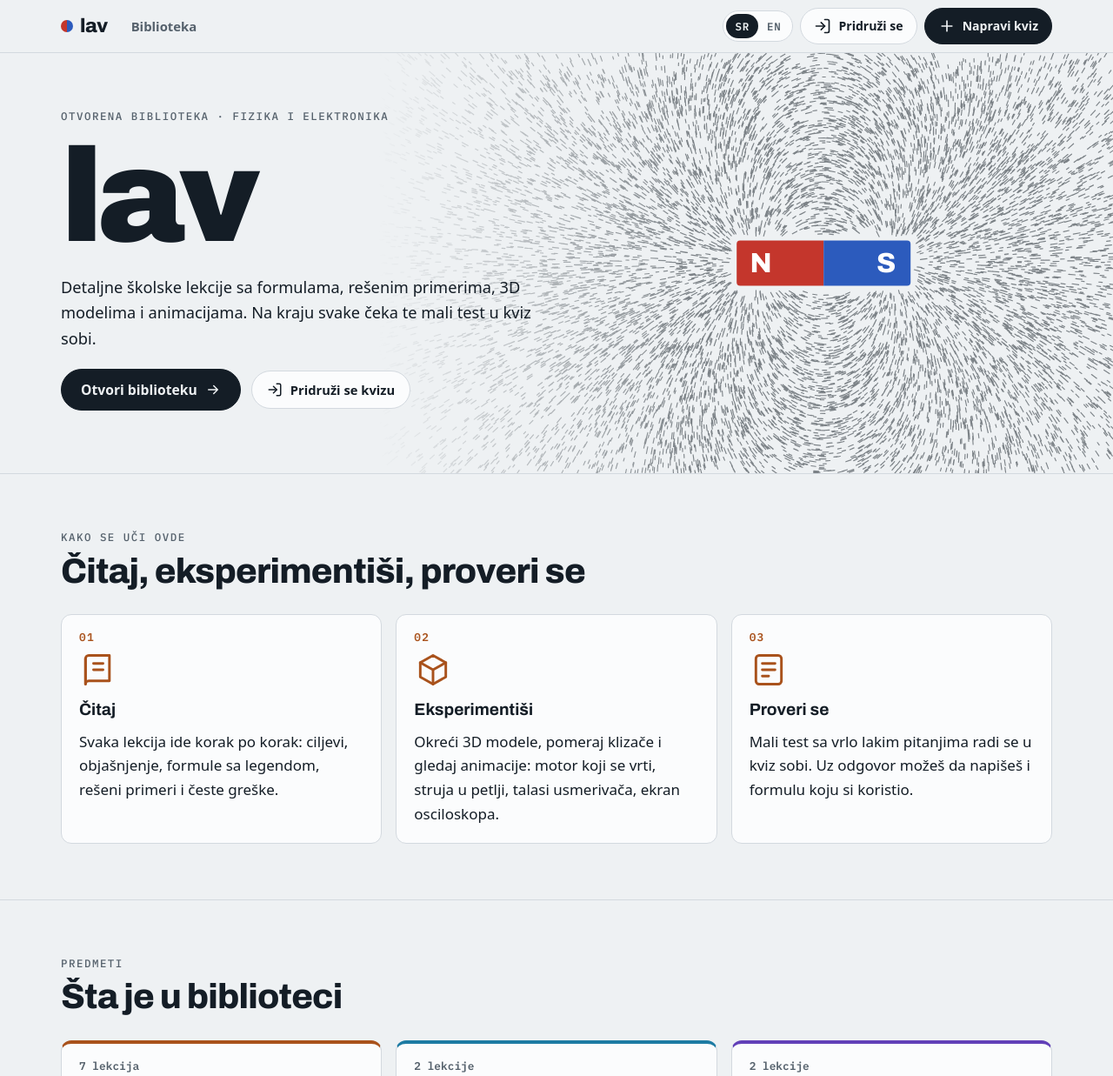
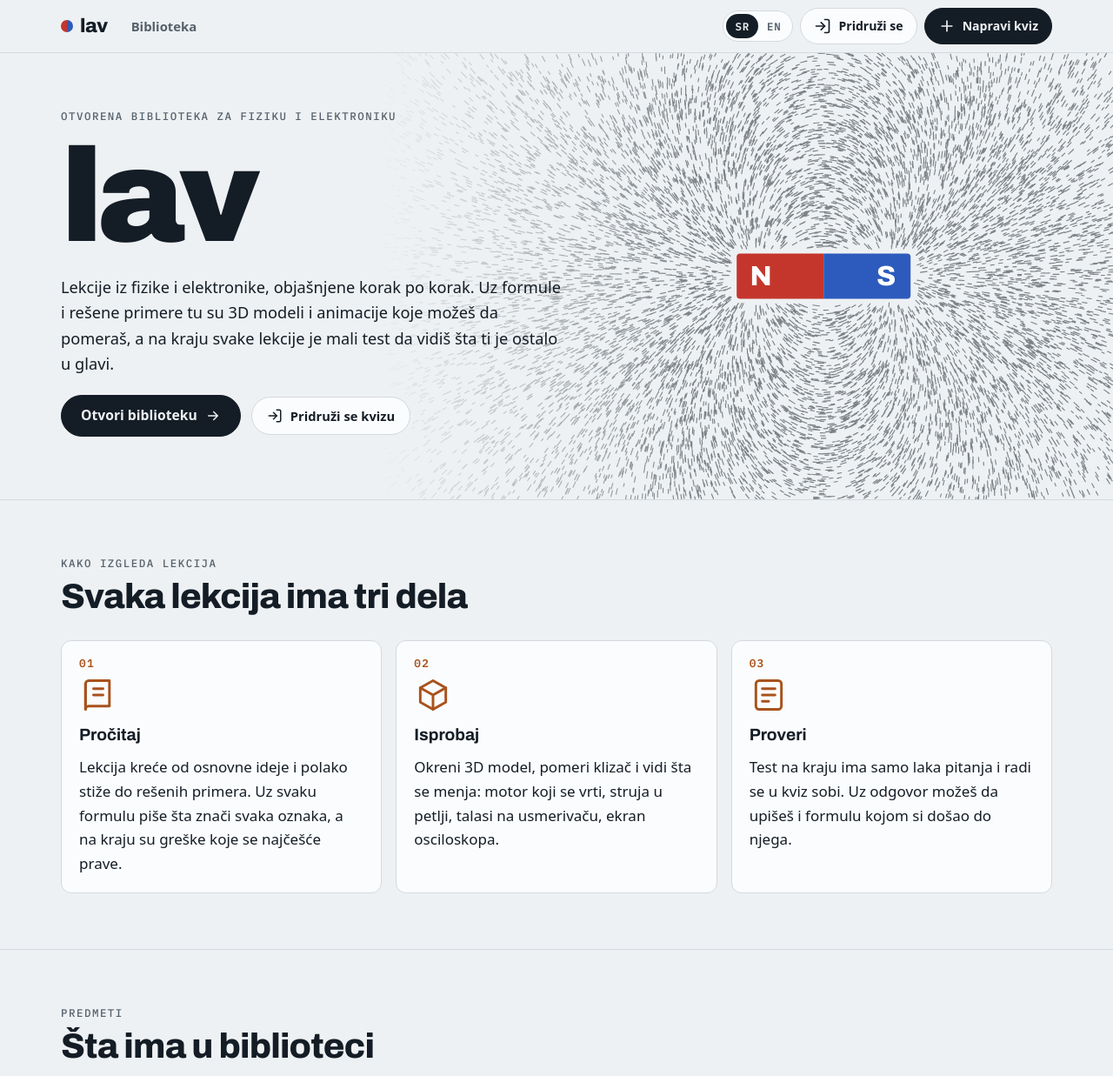
Before and after one commit to zapinzeer/lav, a plain HTML site: page index.html in a window 1280 px wide. Shown: the top 1237 px of the page at 87% size. Drawn offline with Linux system fonts and the light colour scheme; a web font is replaced by a local one.

Commit message:
Warm up the site copy and add the Firebase web API key
Rewrites the landing page, library intro, lesson summaries, test box and the quiz and account messages in a plainer, friendlier voice in both languages, and puts the project's web API key into config.js.

```diff
--- a/assets/js/core.js
+++ b/assets/js/core.js
@@ -333,8 +333,8 @@ function buildTestCta() {
       '<p class="eyebrow">' + both('Proveri znanje', 'Check what you know') + '</p>' +
       '<h2>' + both('Mali test', 'A small test') + '</h2>' +
       '<p>' + both(
-        (n ? n + ' vrlo lakih pitanja. ' : 'Vrlo laka pitanja. ') + 'Test se radi u kviz sobi: upišeš korisničko ime, a iznad svakog odgovora imaš polje za formulu (otkucaj <b>\\</b> da vidiš funkcije). Formule iz lekcije ti ne prikazujemo, pa pokušaj da ih se setiš.',
-        (n ? n + ' very easy questions. ' : 'Very easy questions. ') + 'The test runs in a quiz room: enter a username, and above every answer you get a formula box (type <b>\\</b> to see the functions). We do not show the lesson formulas there, so try to remember them.'
+        (n ? n + ' vrlo lakih pitanja. ' : 'Vrlo laka pitanja. ') + 'Upišeš korisničko ime i odgovaraš u kviz sobi. Iznad svakog odgovora je polje za formulu: otkucaj <b>\\</b> i izaberi funkciju. Formule iz lekcije se tu ne prikazuju, pa probaj da ih se setiš.',
+        (n ? n + ' very easy questions. ' : 'Very easy questions. ') + 'You enter a username and answer in a quiz room. There is a formula box above every answer: type <b>\\</b> and pick a function. The formulas from the lesson are not shown there, so try to remember them.'
       ) + '</p>' +
       '</div><div class="test-side">' +
       '<div class="room"><span class="code" aria-label="Kod sobe">' + esc(code) + '</span></div>' +
--- a/assets/js/lessons.js
+++ b/assets/js/lessons.js
@@ -13,8 +13,8 @@ window.LAV_CLASSES = {
     en: 'Fundamentals of Electronics · Labs',
     color: 'field',
     blurb: {
-      sr: 'Laboratorijske vežbe: merenja instrumentima i osciloskopom.',
-      en: 'Lab exercises: measuring with meters and an oscilloscope.'
+      sr: 'Laboratorijske vežbe: kako se meri instrumentima i osciloskopom.',
+      en: 'Lab exercises: how to measure with meters and an oscilloscope.'
     }
   },
   elektronika: {
@@ -37,8 +37,8 @@ window.LAV_LESSONS = [
     quiz: 'FIZ01',
     title: { sr: 'Magnetna indukcija', en: 'Magnetic induction' },
     summary: {
-      sr: 'Šta je magnetno polje, kako ga crtamo linijama i kako se meri tesla.',
-      en: 'What a magnetic field is, how field lines show it, and how the tesla is defined.'
+      sr: 'Šta je magnetno polje, kako se crta pomoću linija i šta zapravo meri tesla.',
+      en: 'What a magnetic field is, how we draw it with field lines, and what a tesla actually measures.'
     },
     tags: ['3d', 'formulas']
   },
@@ -50,8 +50,8 @@ window.LAV_LESSONS = [
     quiz: 'FIZ02',
     title: { sr: 'Magnetni fluks', en: 'Magnetic flux' },
     summary: {
-      sr: 'Koliko polja prolazi kroz površinu i zašto zavisi od ugla.',
-      en: 'How much field passes through a surface, and why the angle matters.'
+      sr: 'Koliko polja prolazi kroz površinu i zašto je za to važan ugao.',
+      en: 'How much field goes through a surface, and why the angle matters.'
     },
     tags: ['3d', 'formulas']
   },
@@ -63,8 +63,8 @@ window.LAV_LESSONS = [
     quiz: 'FIZ03',
     title: { sr: 'Magnetno polje strujnog provodnika', en: 'Magnetic field of a current-carrying wire' },
     summary: {
-      sr: 'Erstedov ogled, pravilo desne ruke i polje pravog provodnika i zavojka.',
-      en: 'Ørsted\'s experiment, the right-hand rule, and the field of a wire and a loop.'
+      sr: 'Erstedov ogled, pravilo desne ruke i polje oko pravog provodnika i zavojka.',
+      en: 'Ørsted\'s experiment, the right-hand rule, and the field around a straight wire and a loop.'
     },
     tags: ['3d', 'formulas']
   },
@@ -76,8 +76,8 @@ window.LAV_LESSONS = [
     quiz: 'FIZ04',
     title: { sr: 'Elektromagnet', en: 'Electromagnet' },
     summary: {
-      sr: 'Kalem, gvozdeno jezgro i zašto je elektromagnet jači od običnog magneta.',
-      en: 'A coil, an iron core, and why an electromagnet can beat an ordinary magnet.'
+      sr: 'Kalem, gvozdeno jezgro i zašto elektromagnet može da bude jači od običnog magneta.',
+      en: 'A coil, an iron core, and why an electromagnet can be stronger than an ordinary magnet.'
     },
     tags: ['3d', 'formulas']
   },
@@ -89,8 +89,8 @@ window.LAV_LESSONS = [
     quiz: 'FIZ05',
     title: { sr: 'Amperova sila', en: 'Ampère force' },
     summary: {
-      sr: 'Sila na provodnik sa strujom u magnetnom polju i sila između dva provodnika.',
-      en: 'The force on a current-carrying wire in a magnetic field, and between two wires.'
+      sr: 'Sila na provodnik sa strujom u magnetnom polju i sila koja deluje između dva provodnika.',
+      en: 'The force on a wire carrying current in a magnetic field, and the force between two wires.'
     },
     tags: ['3d', 'animation', 'formulas']
   },
@@ -102,8 +102,8 @@ window.LAV_LESSONS = [
     quiz: 'FIZ06',
     title: { sr: 'Elektromotor', en: 'Electric motor' },
     summary: {
-      sr: 'Kako navoj sa strujom u polju postaje obrtni moment i zašto je potreban komutator.',
-      en: 'How a current loop in a field turns into torque, and why a commutator is needed.'
+      sr: 'Kako se zavojak sa strujom u polju okreće i zašto motoru treba komutator.',
+      en: 'How a loop of current in a field starts to turn, and why a motor needs a commutator.'
     },
     tags: ['3d', 'animation', 'formulas']
   },
@@ -115,8 +115,8 @@ window.LAV_LESSONS = [
     quiz: 'FIZ07',
     title: { sr: 'Pojava elektromagnetne indukcije · Faradejev zakon', en: 'Electromagnetic induction · Faraday\'s law' },
     summary: {
-      sr: 'Promenljiv fluks stvara napon: Faradejevi ogledi, Lencovo pravilo i generator.',
-      en: 'A changing flux creates a voltage: Faraday\'s experiments, Lenz\'s rule and the generator.'
+      sr: 'Promenljiv fluks stvara napon. Faradejevi ogledi, Lencovo pravilo i generator.',
+      en: 'A changing flux creates a voltage. Faraday\'s experiments, Lenz\'s rule and the generator.'
     },
     tags: ['3d', 'animation', 'formulas']
   },
@@ -131,8 +131,8 @@ window.LAV_LESSONS = [
       en: 'Measuring current and voltage in AC circuits with analog and digital instruments'
     },
     summary: {
-      sr: 'Efektivna vrednost, veza ampermetra i voltmetra, klasa tačnosti i čitanje skale.',
-      en: 'RMS value, connecting an ammeter and voltmeter, accuracy class and reading a scale.'
+      sr: 'Efektivna vrednost, kako se vezuju ampermetar i voltmetar, klasa tačnosti i kako se čita skala.',
+      en: 'RMS value, how to connect an ammeter and a voltmeter, accuracy class and how to read a scale.'
     },
     tags: ['animation', 'formulas', 'lab']
   },
@@ -147,8 +147,8 @@ window.LAV_LESSONS = [
       en: 'Measuring voltage on a resistor, coil and capacitor with an oscilloscope'
     },
     summary: {
-      sr: 'Komande osciloskopa, očitavanje amplitude, periode i faznog stava R, L i C.',
-      en: 'Oscilloscope controls, reading amplitude, period and phase for R, L and C.'
+      sr: 'Šta rade komande osciloskopa i kako se sa ekrana čitaju amplituda, perioda i fazni stav za R, L i C.',
+      en: 'What the oscilloscope controls do, and how to read amplitude, period and phase for R, L and C off the screen.'
     },
     tags: ['animation', 'formulas', 'lab']
   },
@@ -160,8 +160,8 @@ window.LAV_LESSONS = [
     quiz: 'ELE01',
     title: { sr: 'Usmerivač', en: 'Rectifier' },
     summary: {
-      sr: 'Dioda, poluperiodni usmerivač, filtar sa kondenzatorom i talasanje napona.',
-      en: 'The diode, the half-wave rectifier, a capacitor filter and ripple.'
+      sr: 'Dioda, poluperiodni usmerivač, kondenzator kao filtar i šta je talasanje napona.',
+      en: 'The diode, the half-wave rectifier, a capacitor as a filter and what ripple is.'
     },
     tags: ['animation', 'formulas']
   },
@@ -173,8 +173,8 @@ window.LAV_LESSONS = [
     quiz: 'ELE02',
     title: { sr: 'Grecov usmerivač', en: 'Graetz bridge rectifier' },
     summary: {
-      sr: 'Četiri diode, obe poluperiode i napajanje od transformatora do regulatora.',
-      en: 'Four diodes, both half-cycles, and a power supply from transformer to regulator.'
+      sr: 'Četiri diode, obe poluperiode i ceo lanac napajanja, od transformatora do regulatora.',
+      en: 'Four diodes, both half-cycles and the whole power-supply chain, from transformer to regulator.'
     },
     tags: ['animation', 'formulas']
   }
--- a/config.js
+++ b/config.js
@@ -1,5 +1,5 @@
 window.LAV_CONFIG = {
-  apiKey: "",
+  apiKey: "AIzaSyAC4hC9fUcqAmgvMablKOUbvjom17Ponos",
   databaseURL: "",
   dataPath: "lav",
   creatorPasswordHash: "410609e98083b1894e103c084585a73575ba451364de5065b3345398692ce77e"
--- a/index.html
+++ b/index.html
@@ -3,7 +3,7 @@
 <head>
 <meta charset="utf-8">
 <meta name="viewport" content="width=device-width, initial-scale=1, viewport-fit=cover">
-<meta name="description" content="Otvorena biblioteka školskih lekcija iz fizike i elektronike: formule, 3D modeli, animacije i kviz sobe. Na srpskom i engleskom.">
+<meta name="description" content="Lekcije iz fizike i elektronike sa formulama, 3D modelima, animacijama i malim testom na kraju. Na srpskom i engleskom.">
 <title>lav · otvorena biblioteka lekcija</title>
 <link rel="icon" href="assets/img/favicon.svg" type="image/svg+xml">
 <link rel="preconnect" href="https://fonts.googleapis.com">
@@ -19,10 +19,10 @@
   <canvas id="filings" aria-hidden="true"></canvas>
   <div class="hero-in">
     <div class="hero-copy">
-      <p class="eyebrow"><span lang="sr">Otvorena biblioteka · fizika i elektronika</span><span lang="en">An open library · physics and electronics</span></p>
+      <p class="eyebrow"><span lang="sr">Otvorena biblioteka za fiziku i elektroniku</span><span lang="en">An open library for physics and electronics</span></p>
       <h1>lav</h1>
-      <p class="lead" lang="sr">Detaljne školske lekcije sa formulama, rešenim primerima, 3D modelima i animacijama. Na kraju svake čeka te mali test u kviz sobi.</p>
-      <p class="lead" lang="en">Detailed school lessons with formulas, worked examples, 3D models and animations. A small test waits at the end of each one, in a quiz room.</p>
+      <p class="lead" lang="sr">Lekcije iz fizike i elektronike, objašnjene korak po korak. Uz formule i rešene primere tu su 3D modeli i animacije koje možeš da pomeraš, a na kraju svake lekcije je mali test da vidiš šta ti je ostalo u glavi.</p>
+      <p class="lead" lang="en">Physics and electronics lessons, explained one step at a time. Besides the formulas and worked examples there are 3D models and animations you can move around, and a small test at the end of every lesson to see what stuck.</p>
       <div class="hero-cta">
         <a class="btn primary" href="biblioteka.html"><span lang="sr">Otvori biblioteku</span><span lang="en">Open the library</span><svg viewBox="0 0 24 24" aria-hidden="true"><path d="M5 12h14M13 6l6 6-6 6"/></svg></a>
         <button type="button" class="btn" id="hero-join"><svg viewBox="0 0 24 24" aria-hidden="true"><path d="M15 3h4a2 2 0 0 1 2 2v14a2 2 0 0 1-2 2h-4"/><path d="M10 17l5-5-5-5"/><path d="M15 12H3"/></svg><span lang="sr">Pridruži se kvizu</span><span lang="en">Join a quiz</span></button>
@@ -35,30 +35,30 @@
   <section class="section">
     <div class="wrap">
       <div class="section-head">
-        <p class="eyebrow"><span lang="sr">Kako se uči ovde</span><span lang="en">How learning works here</span></p>
-        <h2><span lang="sr">Čitaj, eksperimentiši, proveri se</span><span lang="en">Read, experiment, check yourself</span></h2>
+        <p class="eyebrow"><span lang="sr">Kako izgleda lekcija</span><span lang="en">What a lesson looks like</span></p>
+        <h2><span lang="sr">Svaka lekcija ima tri dela</span><span lang="en">Every lesson has three parts</span></h2>
       </div>
       <ol class="steps">
         <li>
           <span class="n">01</span>
           <svg viewBox="0 0 24 24" aria-hidden="true"><path d="M4 5a2 2 0 0 1 2-2h13v16H6a2 2 0 0 0-2 2z"/><path d="M4 21V5"/><path d="M9 8h6M9 12h6"/></svg>
-          <h3><span lang="sr">Čitaj</span><span lang="en">Read</span></h3>
-          <p lang="sr">Svaka lekcija ide korak po korak: ciljevi, objašnjenje, formule sa legendom, rešeni primeri i česte greške.</p>
-          <p lang="en">Every lesson goes step by step: goals, explanation, formulas with a legend, worked examples and common mistakes.</p>
+          <h3><span lang="sr">Pročitaj</span><span lang="en">Read</span></h3>
+          <p lang="sr">Lekcija kreće od osnovne ideje i polako stiže do rešenih primera. Uz svaku formulu piše šta znači svaka oznaka, a na kraju su greške koje se najčešće prave.</p>
+          <p lang="en">A lesson starts from the basic idea and builds up to worked examples. Every formula comes with a note on what each symbol means, and the last part covers the mistakes people make most often.</p>
         </li>
         <li>
           <span class="n">02</span>
           <svg viewBox="0 0 24 24" aria-hidden="true"><path d="M12 3l8 4.5v9L12 21l-8-4.5v-9z"/><path d="M12 12l8-4.5M12 12v9M12 12L4 7.5"/></svg>
-          <h3><span lang="sr">Eksperimentiši</span><span lang="en">Experiment</span></h3>
-          <p lang="sr">Okreći 3D modele, pomeraj klizače i gledaj animacije: motor koji se vrti, struja u petlji, talasi usmerivača, ekran osciloskopa.</p>
-          <p lang="en">Rotate 3D models, drag the sliders and watch animations: a spinning motor, current in a loop, rectifier waves, an oscilloscope screen.</p>
+          <h3><span lang="sr">Isprobaj</span><span lang="en">Try it</span></h3>
+          <p lang="sr">Okreni 3D model, pomeri klizač i vidi šta se menja: motor koji se vrti, struja u petlji, talasi na usmerivaču, ekran osciloskopa.</p>
+          <p lang="en">Turn a 3D model, drag a slider and see what changes: a spinning motor, a current in a loop, the waves on a rectifier, an oscilloscope screen.</p>
         </li>
         <li>
           <span class="n">03</span>
           <svg viewBox="0 0 24 24" aria-hidden="true"><rect x="4" y="3" width="16" height="18" rx="2"/><path d="M8 8h8M8 12h8M8 16h4"/></svg>
-          <h3><span lang="sr">Proveri se</span><span lang="en">Check yourself</span></h3>
-          <p lang="sr">Mali test sa vrlo lakim pitanjima radi se u kviz sobi. Uz odgovor možeš da napišeš i formulu koju si koristio.</p>
-          <p lang="en">A small test of very easy questions runs in a quiz room. Next to your answer you can write the formula you used.</p>
+          <h3><span lang="sr">Proveri</span><span lang="en">Check</span></h3>
+          <p lang="sr">Test na kraju ima samo laka pitanja i radi se u kviz sobi. Uz odgovor možeš da upišeš i formulu kojom si došao do njega.</p>
+          <p lang="en">The test at the end has only easy questions and runs in a quiz room. Along with your answer you can write down the formula that got you there.</p>
         </li>
       </ol>
     </div>
@@ -68,7 +68,7 @@
     <div class="wrap">
       <div class="section-head">
         <p class="eyebrow"><span lang="sr">Predmeti</span><span lang="en">Classes</span></p>
-        <h2><span lang="sr">Šta je u biblioteci</span><span lang="en">What is in the library</span></h2>
+        <h2><span lang="sr">Šta ima u biblioteci</span><span lang="en">What's in the library</span></h2>
       </div>
       <div class="class-grid" id="class-grid"></div>
     </div>
@@ -79,16 +79,16 @@
       <div class="quiz-band">
         <div>
           <p class="eyebrow"><span lang="sr">Kviz sobe</span><span lang="en">Quiz rooms</span></p>
-          <h2><span lang="sr">Napravi svoj kviz i gledaj odgovore uživo</span><span lang="en">Make your own quiz and watch the answers come in</span></h2>
-          <p lang="sr">Autor postavlja pitanja, bira vrstu odgovora i da li se traži formula ili postupak, pa dobija kratak kod sobe. Učenici ukucaju kod i korisničko ime, a autor vidi ko je šta odgovorio.</p>
-          <p lang="en">The author writes the questions, picks the answer type and whether a formula or working is required, and gets a short room code. Students enter the code and a username, and the author sees who answered what.</p>
+          <h2><span lang="sr">Napravi kviz i vidi ko je šta odgovorio</span><span lang="en">Make a quiz and see who answered what</span></h2>
+          <p lang="sr">Napišeš pitanja, izabereš kako se odgovara i da li treba upisati formulu ili postupak, i dobiješ kratak kod sobe. Ostali ukucaju kod i korisničko ime, a ti vidiš odgovore čim stignu.</p>
+          <p lang="en">You write the questions, choose how they are answered and whether a formula or working is needed, and you get a short room code. Everyone else types in the code and a username, and you see the answers as they arrive.</p>
         </div>
         <div class="quiz-band-act">
           <div class="quiz-band-row">
             <button type="button" class="btn light" id="band-create"><svg viewBox="0 0 24 24" aria-hidden="true"><path d="M12 5v14M5 12h14"/></svg><span lang="sr">Napravi kviz</span><span lang="en">Create a quiz</span></button>
             <button type="button" class="btn" id="band-join"><svg viewBox="0 0 24 24" aria-hidden="true"><path d="M15 3h4a2 2 0 0 1 2 2v14a2 2 0 0 1-2 2h-4"/><path d="M10 17l5-5-5-5"/><path d="M15 12H3"/></svg><span lang="sr">Pridruži se sobi</span><span lang="en">Join a room</span></button>
           </div>
-          <p class="note" style="color:inherit;opacity:.7"><span lang="sr">Pravljenje kviza traži lozinku autora.</span><span lang="en">Creating a quiz needs the author password.</span></p>
+          <p class="note" style="color:inherit;opacity:.7"><span lang="sr">Za pravljenje kviza treba lozinka autora.</span><span lang="en">Making a quiz needs the author password.</span></p>
         </div>
       </div>
     </div>
```
Also changed, not shown: assets/js/account.js (+9 -9 lines), assets/js/quiz.js (+17 -17 lines), biblioteka.html (+3 -3 lines).
